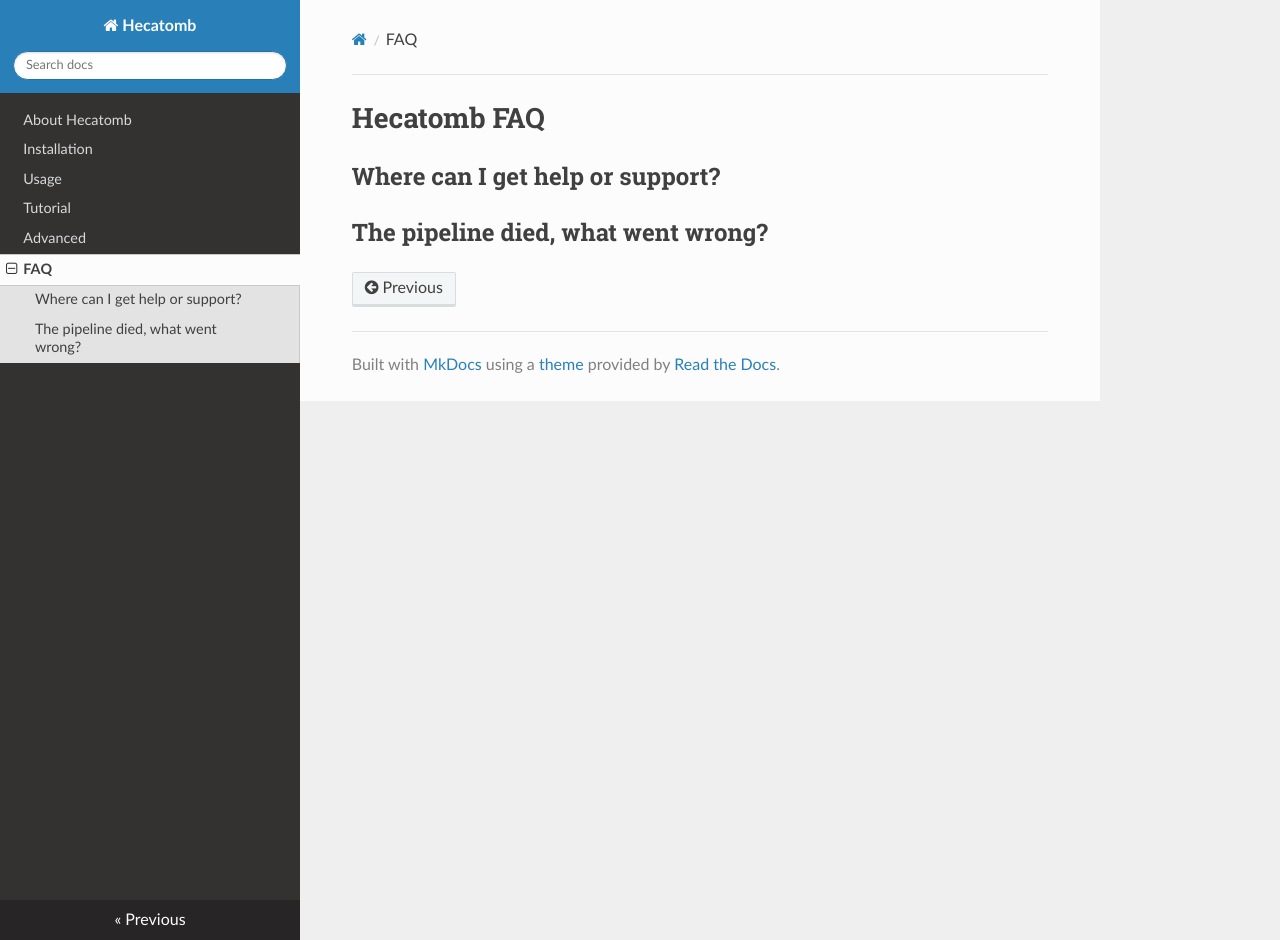
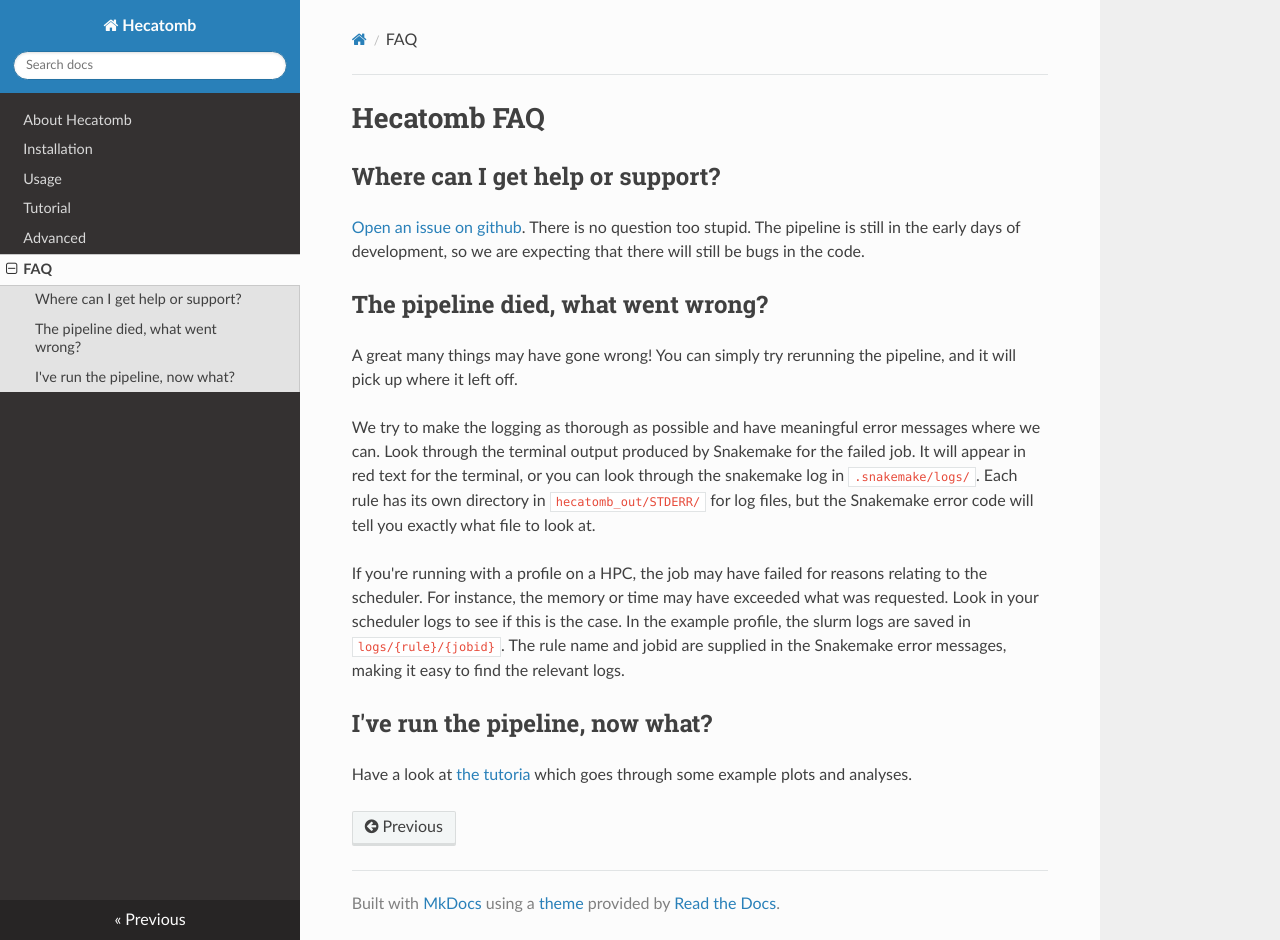
Before and after one commit to shandley/hecatomb, an MkDocs documentation site: the page built from docs/faq.md, in a window 1280 px wide and 940 px high. Built offline with MkDocs 1.6.1, drawn with Linux system fonts in a browser that asks for light colours; nearby versions of some CDN libraries.

```diff
--- a/docs/faq.md
+++ b/docs/faq.md
@@ -2,4 +2,27 @@
 
 ## Where can I get help or support?
 
+[Open an issue on github](https://github.com/shandley/hecatomb/issues).
+There is no question too stupid.
+The pipeline is still in the early days of development, so we are expecting that there will still be bugs in the code.
+
 ## The pipeline died, what went wrong?
+
+A great many things may have gone wrong!
+You can simply try rerunning the pipeline, and it will pick up where it left off.
+
+We try to make the logging as thorough as possible and have meaningful error messages where we can.
+Look through the terminal output produced by Snakemake for the failed job.
+It will appear in red text for the terminal, or you can look through the snakemake log in `.snakemake/logs/`.
+Each rule has its own directory in `hecatomb_out/STDERR/` for log files,
+but the Snakemake error code will tell you exactly what file to look at.
+
+If you're running with a profile on a HPC, the job may have failed for reasons relating to the scheduler.
+For instance, the memory or time may have exceeded what was requested.
+Look in your scheduler logs to see if this is the case.
+In the example profile, the slurm logs are saved in `logs/{rule}/{jobid}`.
+The rule name and jobid are supplied in the Snakemake error messages, making it easy to find the relevant logs.
+
+## I've run the pipeline, now what?
+
+Have a look at [the tutoria](#) which goes through some example plots and analyses.
```
Also changed, not shown: docs/index.md (+11 -0 lines), snakemake/README.md (+2 -7 lines), snakemake/TECHNICAL_NOTES.md (deleted, +0 -54 lines), docs/img/Sankey.svg (added), docs/img/hecatombSnakemake.png (added).
